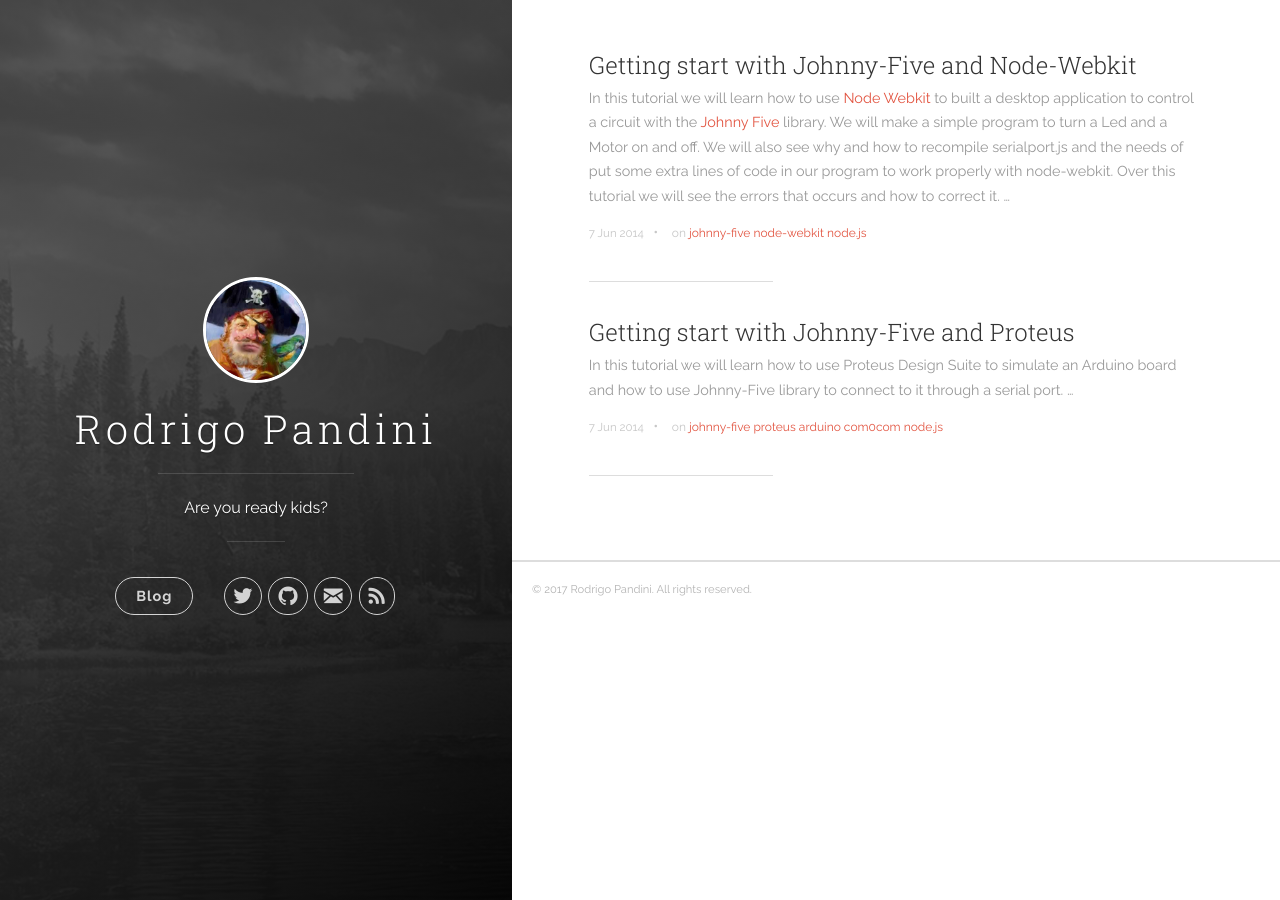
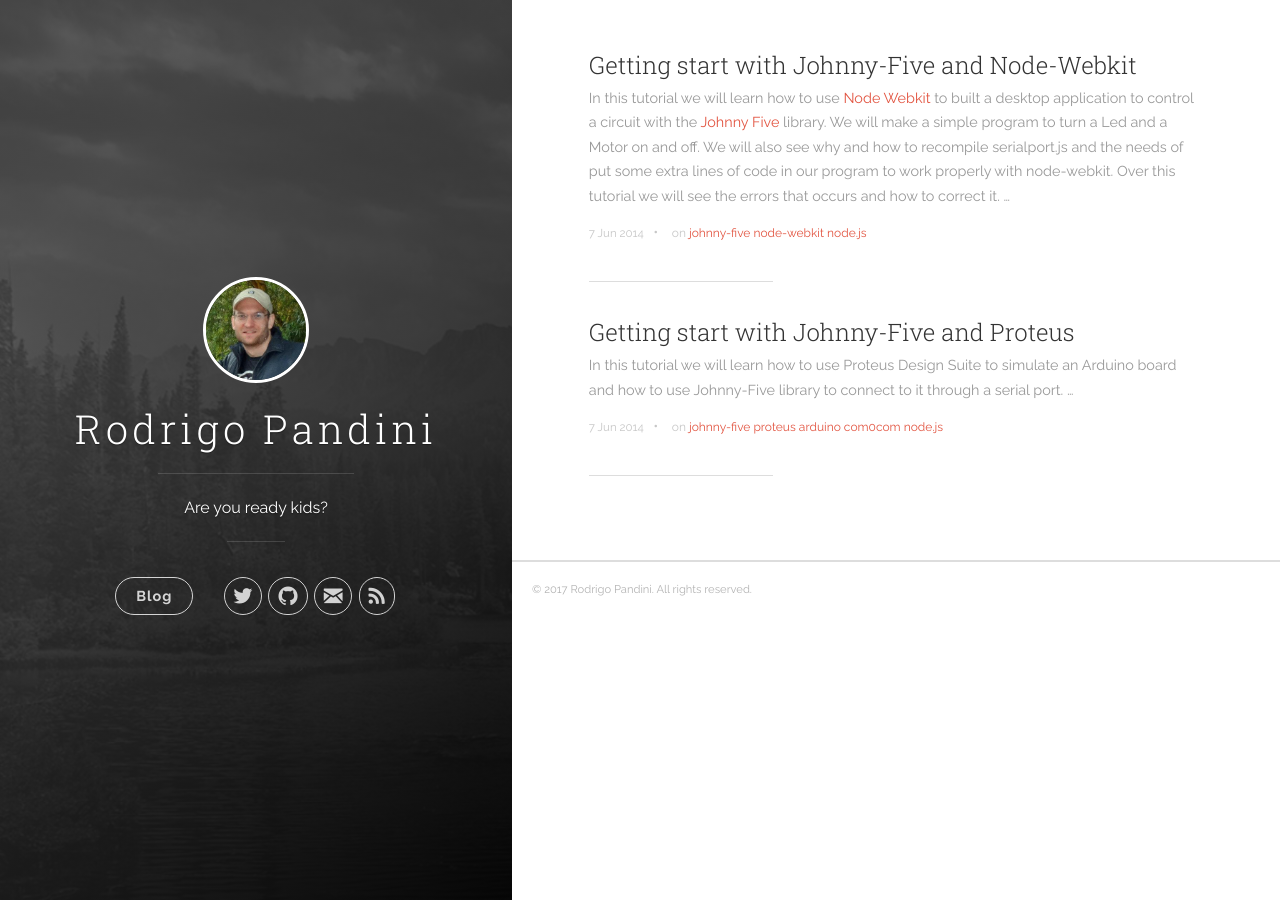
Before and after one commit to rodrigopandini/rodrigopandini.github.io, a Jekyll site: the page built from index.html, in a window 1280 px wide. Built offline with Jekyll 4.4.1, drawn with Linux system fonts in a browser that asks for light colours; nearby versions of some CDN libraries; the list of posts is cut into pages by our own code.

Commit message:
Updated profile image

```diff
--- a/_includes/header.html
+++ b/_includes/header.html
@@ -9,7 +9,7 @@
     <div class="panel-main__inner panel-inverted">
     <div class="panel-main__content">
         <a href="{{ site.baseurl }}" title="link to home of {{ site.title }}">
-          <img src="{{ "images/profile.png" | prepend: site.baseurl }}" class="user-image" alt="My Profile Photo">
+          <img src="{{ "images/profile.jpg" | prepend: site.baseurl }}" class="user-image" alt="My Profile Photo">
           <h1 class="panel-cover__title panel-title">{{ site.title }}</h1>
         </a>
         <hr class="panel-cover__divider">
```
Also changed, not shown: images/_profile.jpg (added), images/_profile.png (renamed from images/profile.png), images/profile.jpg, 1 other file.
